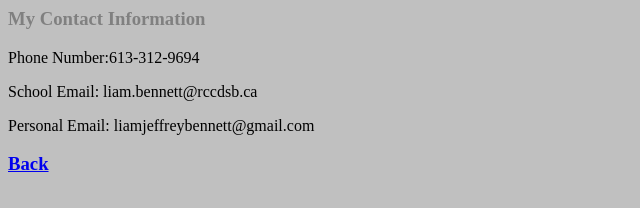
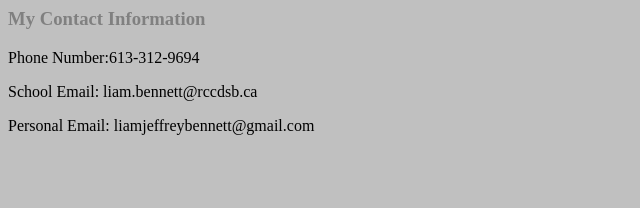
Before and after one commit to liambcode/liambennet-s-personal-website, a plain HTML site: page contactme.html in a window 1280 px wide. Shown: the full height of the page, 0-640 px from the left. Drawn offline with Linux system fonts and the light colour scheme.

Commit message:
Update contactme.html

```diff
--- a/contactme.html
+++ b/contactme.html
@@ -12,7 +12,7 @@
 <p>Phone Number:613-312-9694</p>
 <p>School Email: liam.bennett@rccdsb.ca</p>
 <p>Personal Email: liamjeffreybennett@gmail.com</p>
-<h3><a href="https://<liambcode>.github.io/<liambennet-s-personal-website>/index.html" title="Index">Back</a></h3>
+
 <!-- partial -->
 
 </body>
```
